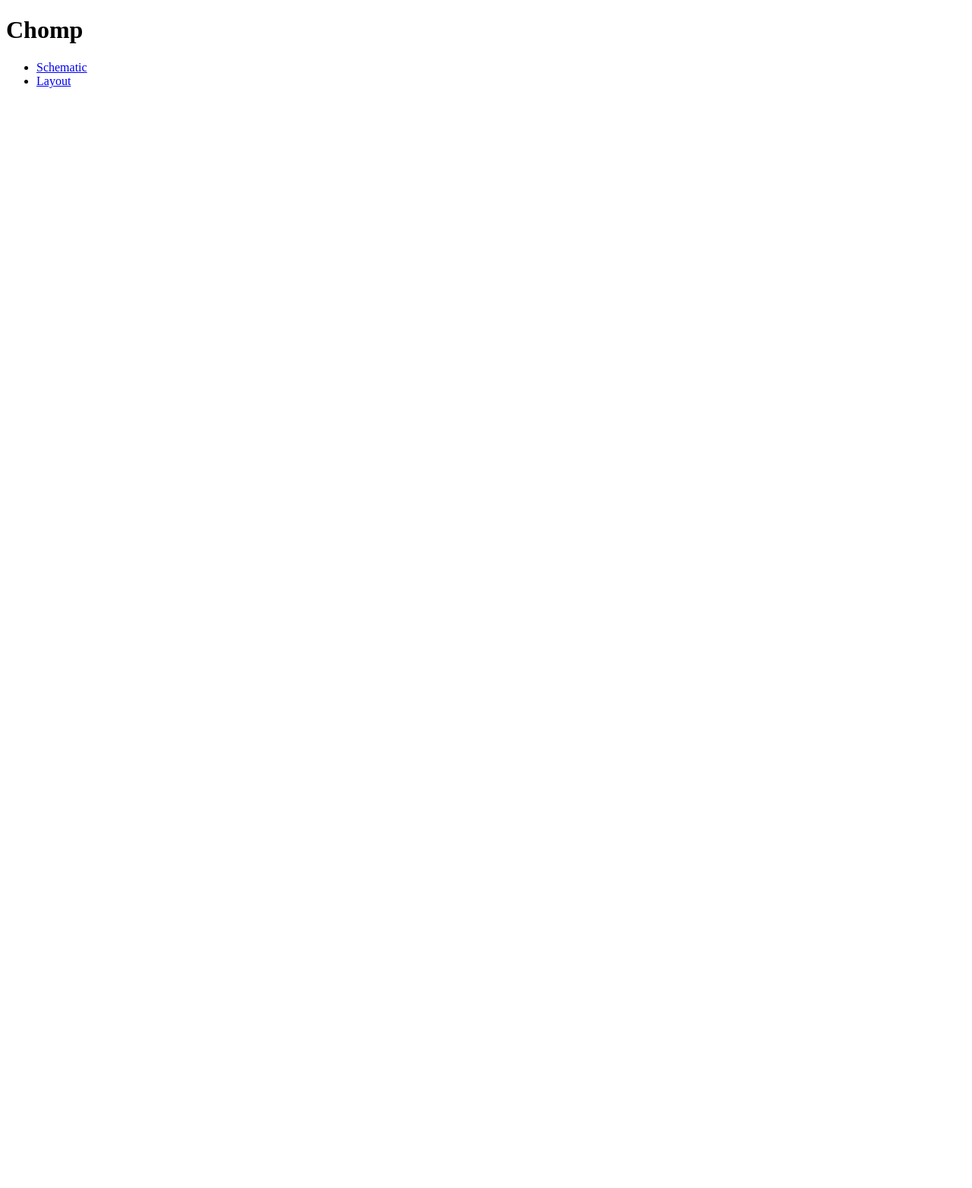
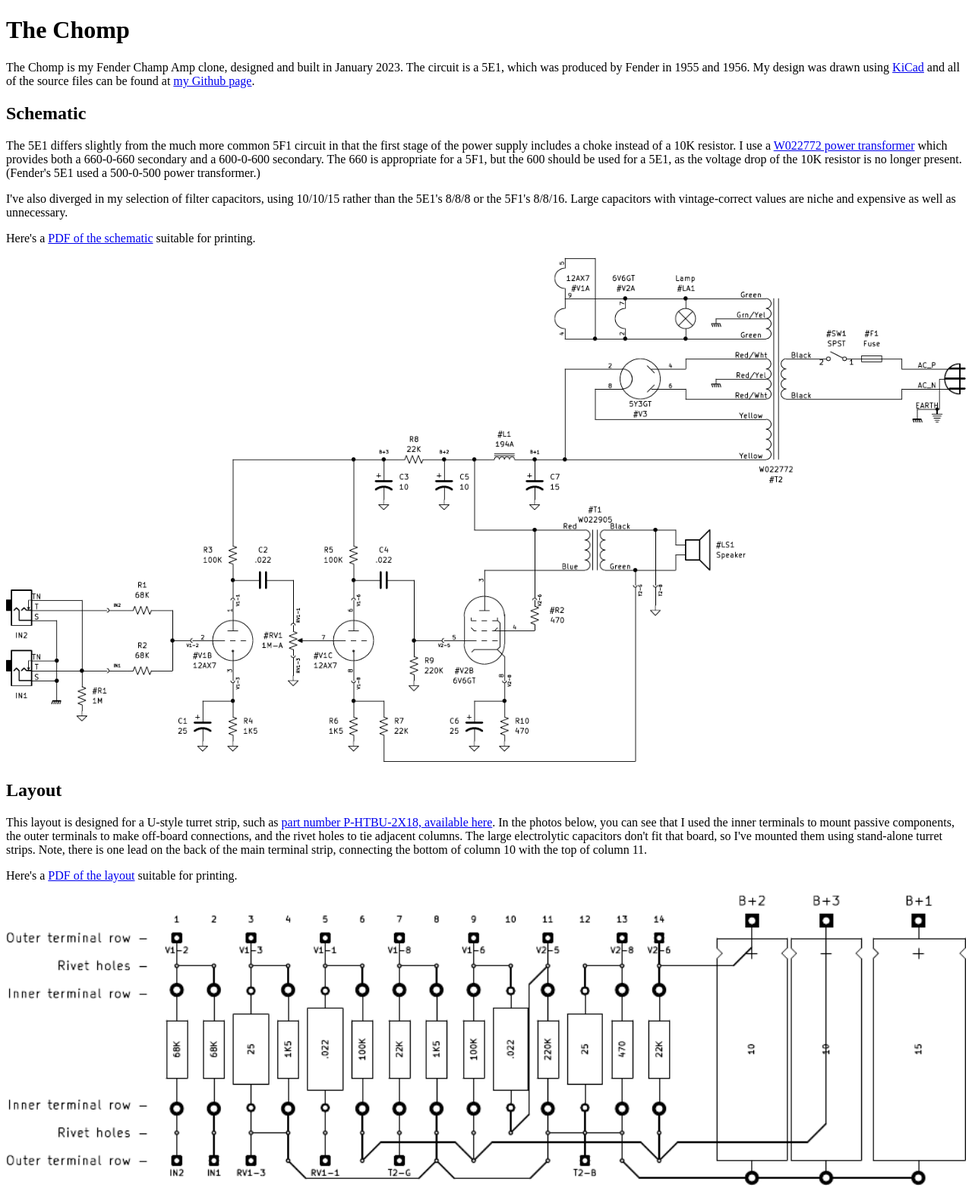
Before and after one commit to rlk/chomp, a plain HTML site: page index.html in a window 1280 px wide. Shown: the top 1564 px of the page at 76% size. Before the commit the page ends 800 px from the top, so only its background shows below. Drawn offline with Linux system fonts and the light colour scheme.

Commit message:
Add text and images.

```diff
--- a/index.html
+++ b/index.html
@@ -4,10 +4,23 @@
 <meta charset="UTF-8">
 </head>
 <body>
-<h1>Chomp</h1>
-<ul>
-<li><a href="chomp-schematic.pdf">Schematic</a></li>
-<li><a href="chomp-layout.pdf">Layout</a></li>
-</ul>
+<h1>The Chomp</h1>
+<p>The Chomp is my Fender Champ Amp clone, designed and built in January 2023. The circuit is a 5E1, which was produced by Fender in 1955 and 1956. My design was drawn using <a href="http://www.kicad.org">KiCad</a> and all of the source files can be found at <a href="https://github.com/rlk/chomp">my Github page</a>.</p>
+<h2>Schematic</h2>
+<p>The 5E1 differs slightly from the much more common 5F1 circuit in that the first stage of the power supply includes a choke instead of a 10K resistor. I use a <a href="https://www.tedweber.com/w022772/">W022772 power transformer</a> which provides both a 660-0-660 secondary and a 600-0-600 secondary. The 660 is appropriate for a 5F1, but the 600 should be used for a 5E1, as the voltage drop of the 10K resistor is no longer present. (Fender's 5E1 used a 500-0-500 power transformer.)</p>
+<p>I've also diverged in my selection of filter capacitors, using 10/10/15 rather than the 5E1's 8/8/8 or the 5F1's 8/8/16. Large capacitors with vintage-correct values are niche and expensive as well as unnecessary.</p>
+<p>Here's a <a href="chomp-schematic.pdf">PDF of the schematic</a> suitable for printing.</p>
+<img width="100%" src="chomp-schematic.png">
+<h2>Layout</h2>
+<p>This layout is designed for a U-style turret strip, such as <a href="https://www.tubesandmore.com/products/turret-strip-36-lugs-two-rows-u-style-extra-dense">part number P-HTBU-2X18, available here</a>. In the photos below, you can see that I used the inner terminals to mount passive components, the outer terminals to make off-board connections, and the rivet holes to tie adjacent columns. The large electrolytic capacitors don't fit that board, so I've mounted them using stand-alone turret strips. Note, there is one lead on the back of the main terminal strip, connecting the bottom of column 10 with the top of column 11.</p>
+<p>Here's a <a href="chomp-layout.pdf">PDF of the layout</a> suitable for printing.</p>
+<img width="100%" src="chomp-layout.png">
+<h2>Build</h2>
+<p>Here are some photos of my build. Click to enlarge. All off-board wiring is 18 gauge solid copper. Signal wires are yellew, grounds are black, DC supply is red, and filament AC is green. This chassis is mounted in a <a href="https://www.tedweber.com/5f1cab/">5F1 cabinet from Teb Weber</a>. It looks and sounds great.</p>
+<a href="chomp-terminal-strip.jpg"><img width="24%" src="chomp-terminal-strip.jpg"></a>
+<a href="chomp-close-up.jpg"><img width="24%" src="chomp-close-up.jpg"></a>
+<a href="chomp-chassis.jpg"><img width="24%" src="chomp-chassis.jpg"></a>
+<a href="chomp-back.jpg"><img width="24%" src="chomp-back.jpg"></a>
+<p>(Note the 10K resistor in the right-most colums disappears. This layout easily supports both 5E1 and 5F1.)</p>
 </body>
 </html>
```
Also changed, not shown: chomp-back.jpg (added), chomp-chassis.jpg (added), chomp-close-up.jpg (added), chomp-layout.png (added), chomp-schematic.png (added), chomp-terminal-strip.jpg (added), 2 other files.
